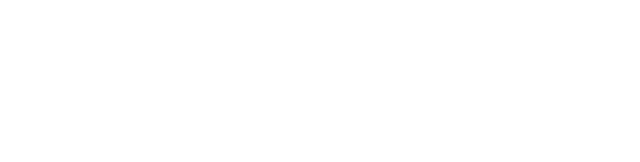
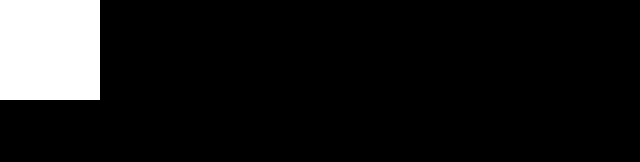
Before and after one commit to HorvathTeddy/pong-js, a plain HTML site: page index.html in a window 1280 px wide. Shown: the whole page, without its empty margins (0-640 px from the left). Drawn offline with Linux system fonts and the light colour scheme.

Commit message:
Creating canvas

```diff
--- a/index.html
+++ b/index.html
@@ -5,10 +5,38 @@
     <meta http-equiv="X-UA-Compatible" content="IE=edge">
     <meta name="viewport" content="width=device-width, initial-scale=1.0">
     <title>Pong in JS</title>
+    <style>
+        body
+        {
+            background: black;
+            margin: 0;
+        }
+    </style>
 </head>
 <body>
-    <canvas>
+    <canvas></canvas>
 
-    </canvas>
+    <script>
+
+        const cvs = document.querySelector('canvas')
+        const ctx = cvs.getContext('2d')
+
+        class Paddle
+        {
+            constructor({position})
+            {
+                this.position = position
+                this.velocity =
+                {
+                    x: 0,
+                    y: 0
+                }
+            }
+        }
+
+        ctx.fillStyle = 'white'
+        ctx.fillRect(0, 0, 100, 100)
+
+    </script>
 </body>
 </html>
```
